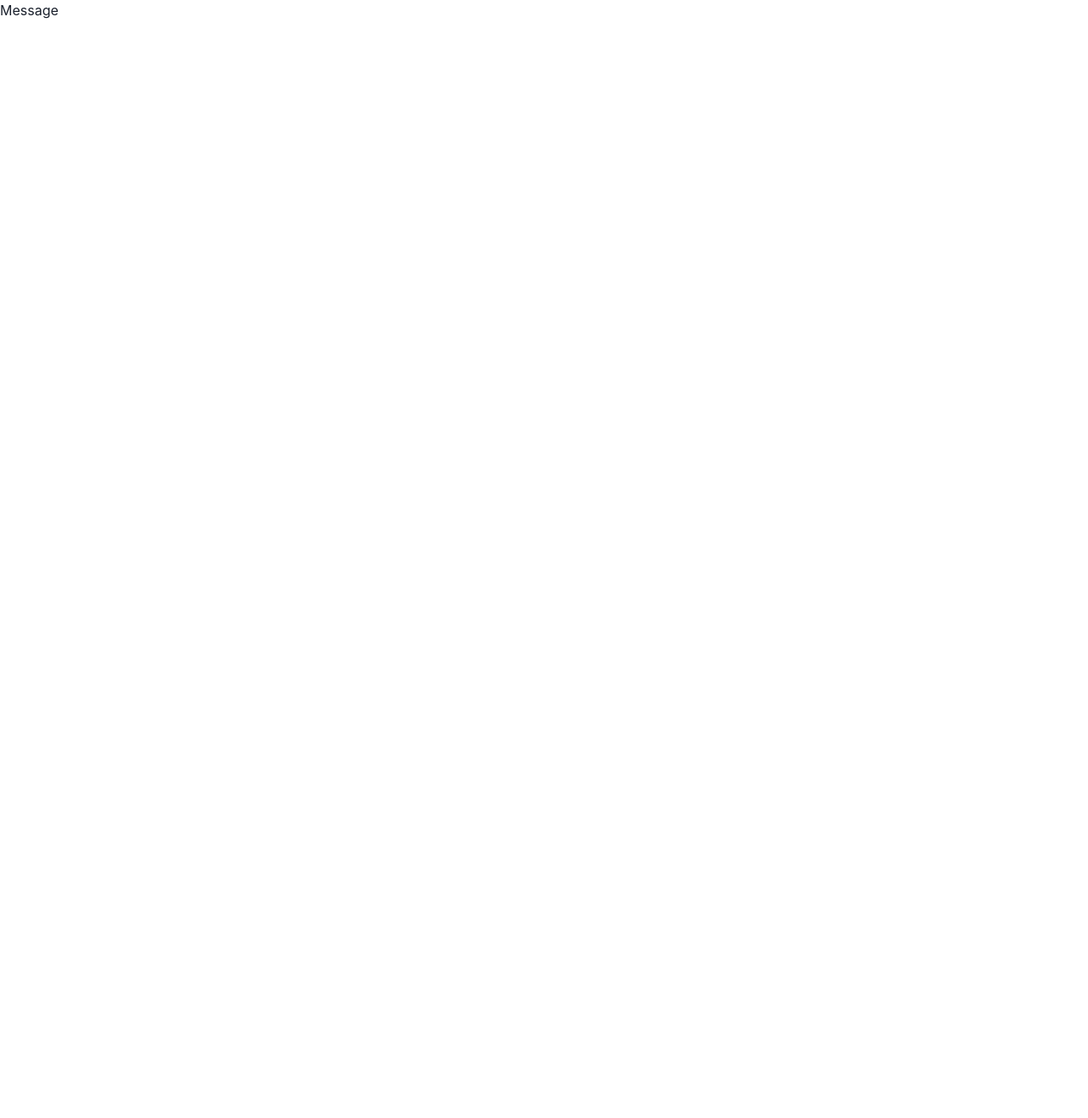
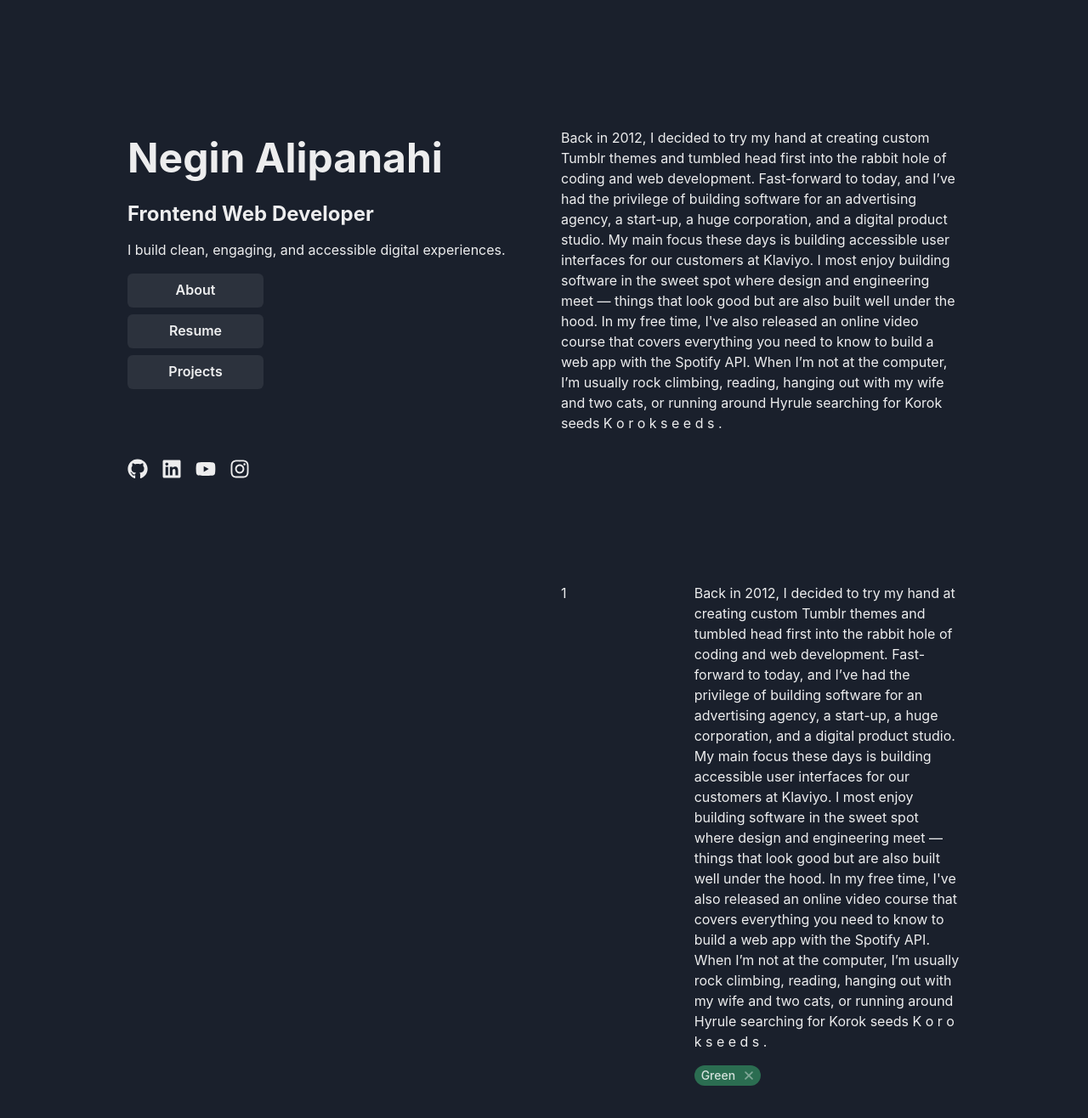
Before and after one commit to nealphi/portfolio, a React (Vite) app: page / in a window 1280 px wide. Shown: the top 1316 px of the page at 85% size. Before the commit the page ends 800 px from the top, so only its background shows below. Built offline with nearby package versions, Linux system fonts and the light colour scheme.

Commit message:
first commit

```diff
--- a/package.json
+++ b/package.json
@@ -9,13 +9,17 @@
     "preview": "vite preview"
   },
   "dependencies": {
+    "@chakra-ui/icons": "^2.1.1",
     "@chakra-ui/react": "^2.8.2",
     "@emotion/react": "^11.11.4",
     "@emotion/styled": "^11.11.5",
+    "@fontsource/open-sans": "^5.0.28",
+    "@fontsource/raleway": "^5.0.19",
     "bootstrap": "^5.2.3",
     "framer-motion": "^11.2.6",
     "react": "^18.2.0",
-    "react-dom": "^18.2.0"
+    "react-dom": "^18.2.0",
+    "react-icons": "^5.2.1"
   },
   "devDependencies": {
     "@types/react": "^18.0.27",
--- a/src/App.tsx
+++ b/src/App.tsx
@@ -1,13 +1,12 @@
-import './App.css'
-import Message from './Message'
+import "./App.css";
+import MainContainer from "./components/MainContainer";
 
 function App() {
-
   return (
     <div className="App">
-     <Message/>
+      <MainContainer />
     </div>
-  )
+  );
 }
 
-export default App
+export default App;
--- a/src/Message.tsx
+++ /dev/null
@@ -1,9 +0,0 @@
-import React from 'react'
-
-const Message = () => {
-  return (
-    <div>Message</div>
-  )
-}
-
-export default Message
--- /dev/null
+++ b/src/components/About.tsx
@@ -0,0 +1,25 @@
+import { Hide, Show, Stack, Text } from "@chakra-ui/react";
+
+const About = () => (
+  <Stack mb={40}>
+    <Hide above="md">
+      <Text> About </Text>
+    </Hide>
+    <Text>
+      Back in 2012, I decided to try my hand at creating custom Tumblr themes
+      and tumbled head first into the rabbit hole of coding and web development.
+      Fast-forward to today, and I’ve had the privilege of building software for
+      an advertising agency, a start-up, a huge corporation, and a digital
+      product studio. My main focus these days is building accessible user
+      interfaces for our customers at Klaviyo. I most enjoy building software in
+      the sweet spot where design and engineering meet — things that look good
+      but are also built well under the hood. In my free time, I've also
+      released an online video course that covers everything you need to know to
+      build a web app with the Spotify API. When I’m not at the computer, I’m
+      usually rock climbing, reading, hanging out with my wife and two cats, or
+      running around Hyrule searching for Korok seeds K o r o k s e e d s .
+    </Text>
+  </Stack>
+);
+
+export default About;
--- /dev/null
+++ b/src/components/Header.tsx
@@ -0,0 +1,18 @@
+import { Stack, Text } from '@chakra-ui/react'
+import React from 'react'
+
+const Header = () => {
+  return (
+    <Stack spacing={3}>
+    <Text fontSize="5xl" as="b">
+      Negin Alipanahi
+    </Text>
+    <Text fontSize='2xl' as="b">Frontend Web Developer</Text>
+    <Text>
+      I build clean, engaging, and accessible digital experiences.
+    </Text>
+
+  </Stack>  )
+}
+
+export default Header
--- /dev/null
+++ b/src/components/MainContainer.tsx
@@ -0,0 +1,38 @@
+import {
+  Box,
+  Grid,
+  GridItem,
+  SimpleGrid,
+  Spacer,
+  Stack,
+  Text,
+} from "@chakra-ui/react";
+import NavBar from "./navBar";
+import Header from "./Header";
+import About from "./About";
+import Resume from "./Resume";
+import References from "./SocialMediaLinks";
+
+const MainContainer = () => {
+  return (
+    <SimpleGrid columns={[1, null, 2]} spacing={10} m={[30, 150]}>
+      <Box height="85vh">
+        <Box mb={20}>
+          <Header />
+          <NavBar />
+        </Box>
+        <Box display={"flex"} >
+          <References />
+        </Box>
+      </Box>
+      <Box>
+        <Box height="auto">
+          <About />
+          <Resume />
+        </Box>
+      </Box>
+    </SimpleGrid>
+  );
+};
+
+export default MainContainer;
--- /dev/null
+++ b/src/components/Resume.tsx
@@ -0,0 +1,49 @@
+import {
+  Box,
+  Grid,
+  GridItem,
+  HStack,
+  Hide,
+  SimpleGrid,
+  Stack,
+  Tag,
+  TagCloseButton,
+  TagLabel,
+  Text,
+} from "@chakra-ui/react";
+import React from "react";
+
+const Resume = () => {
+  return (
+    <Grid templateColumns="repeat(3, 1fr)">
+      <GridItem colSpan={1}>1</GridItem>
+      <GridItem colSpan={2}>
+        {" "}
+        <Text>
+          {" "}
+          Back in 2012, I decided to try my hand at creating custom Tumblr
+          themes and tumbled head first into the rabbit hole of coding and web
+          development. Fast-forward to today, and I’ve had the privilege of
+          building software for an advertising agency, a start-up, a huge
+          corporation, and a digital product studio. My main focus these days is
+          building accessible user interfaces for our customers at Klaviyo. I
+          most enjoy building software in the sweet spot where design and
+          engineering meet — things that look good but are also built well under
+          the hood. In my free time, I've also released an online video course
+          that covers everything you need to know to build a web app with the
+          Spotify API. When I’m not at the computer, I’m usually rock climbing,
+          reading, hanging out with my wife and two cats, or running around
+          Hyrule searching for Korok seeds K o r o k s e e d s .
+        </Text>
+        <HStack spacing={4}>
+          <Tag borderRadius="full" variant="solid" colorScheme="green">
+            <TagLabel>Green</TagLabel>
+            <TagCloseButton />
+          </Tag>
+        </HStack>
+      </GridItem>
+    </Grid>
+  );
+};
+
+export default Resume;
--- /dev/null
+++ b/src/components/SocialMediaLinks.tsx
@@ -0,0 +1,29 @@
+import { Button, HStack, Icon, Link, color } from '@chakra-ui/react'
+import { FaGithub } from "react-icons/fa";
+import { FaInstagram } from "react-icons/fa";
+import { FaLinkedin } from "react-icons/fa";
+import { FaYoutube } from "react-icons/fa";
+
+const SocialMediaLinks = () => {
+  return (
+<HStack  w={40} >
+<Link pr={2} _hover={{
+    color: "gray",
+  }}  href='https://github.com/nealphi'><Icon boxSize={6} as={FaGithub}/></Link>
+  <Link pr={2} _hover={{
+    color: "gray",
+  }}  href='http://linkedin.com/in/negin-alipanahi'><Icon boxSize={6} as={FaLinkedin}/></Link>
+<Link pr={2} _hover={{
+    color: "gray",
+  }}  href='https://www.youtube.com/channel/UC7HuDqoVYuXIVbM_QT54nCg'><Icon boxSize={6} as={FaYoutube}/></Link>
+<Link pr={2} _hover={{
+    color: "gray",
+  }}  href='https://www.instagram.com/negin.alphi/'><Icon boxSize={6} as={FaInstagram}/></Link>
+
+
+
+
+</HStack>  )
+}
+
+export default SocialMediaLinks
--- a/src/components/navBar.tsx
+++ b/src/components/navBar.tsx
@@ -0,0 +1,14 @@
+import { Button, HStack, Slide, Stack, transition } from "@chakra-ui/react";
+import React from "react";
+
+const navBar = () => {
+  return (
+    <Stack w={40} gap={2}>
+      <Button>About</Button>
+      <Button>Resume</Button>
+      <Button>Projects</Button>
+    </Stack>
+  );
+};
+
+export default navBar;
--- a/src/main.tsx
+++ b/src/main.tsx
@@ -2,11 +2,14 @@ import React from 'react'
 import ReactDOM from 'react-dom/client'
 import App from './App'
 import 'bootstrap/dist/css/bootstrap.css'
-import { ChakraProvider } from '@chakra-ui/react'
+import { ChakraProvider, ColorModeScript } from '@chakra-ui/react'
+import theme from "./theme";
+
 
 ReactDOM.createRoot(document.getElementById('root') as HTMLElement).render(
   <React.StrictMode>
-     <ChakraProvider>
+     <ChakraProvider theme={theme}>
+     <ColorModeScript initialColorMode={theme.config.initialColorMode} />
       <App />
     </ChakraProvider>
   </React.StrictMode>,
--- /dev/null
+++ b/src/theme.ts
@@ -0,0 +1,9 @@
+import { extendTheme, ThemeConfig } from "@chakra-ui/react";
+
+const config: ThemeConfig = {
+    initialColorMode: 'dark'
+};
+
+const theme = extendTheme({ config });
+
+export default theme;
```
Also changed, not shown: src/components/SimpleButton.tsx (added, +42 -0 lines), 1 other file (tests, documents, lock files or other folders).
